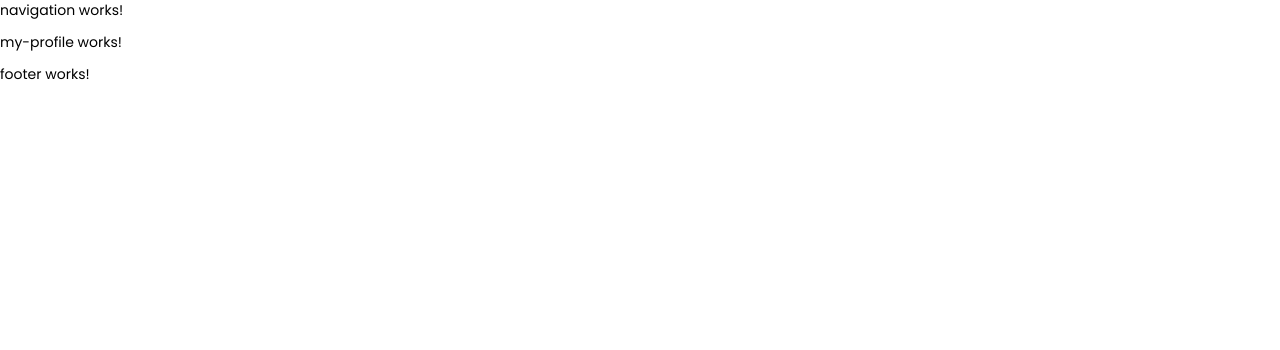
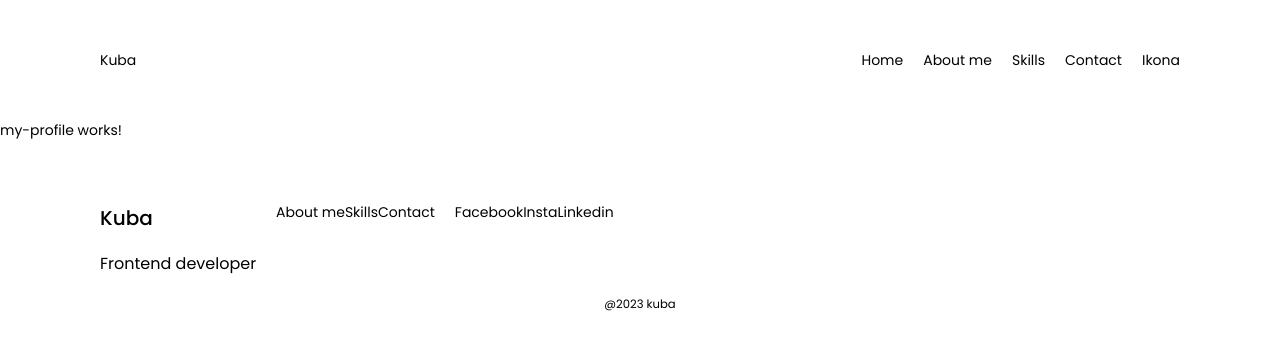
Before and after one commit to Jakubpecak/my-portfolio, an Angular app: page / in a window 1280 px wide. Shown: the top 350 px of the page. Built offline with nearby package versions, Linux system fonts and the light colour scheme.

Commit message:
add footer and navigation

```diff
--- a/src/app/components/shared/footer/footer.component.html
+++ b/src/app/components/shared/footer/footer.component.html
@@ -1 +1,19 @@
-<p>footer works!</p>
+<footer class="container">
+    <div class="footer">
+        <div class="footer-logo">
+            <h2>Kuba</h2>
+            <h3>Frontend developer</h3>
+        </div>
+        <div class="footer-menu">
+            <a class="footer-menu-item">About me</a>
+            <a class="footer-menu-item">Skills</a>
+            <a class="footer-menu-item">Contact</a>
+        </div>
+        <div class="footer-socials">
+            <a class="footer-social-item">Facebook</a>
+            <a class="footer-social-item">Insta</a>
+            <a class="footer-social-item">Linkedin</a>
+        </div>
+    </div>
+    <h5 class="copy-rights">@2023 kuba</h5>
+</footer>
--- a/src/app/components/shared/footer/footer.component.scss
+++ b/src/app/components/shared/footer/footer.component.scss
@@ -0,0 +1,14 @@
+:host {
+    .footer {
+        display: flex;
+        gap: 20px;
+
+        &-item {
+        }
+    }
+
+    .copy-rights {
+        display: flex;
+        justify-content: center;
+    }
+}
--- a/src/app/components/shared/navigation/navigation.component.html
+++ b/src/app/components/shared/navigation/navigation.component.html
@@ -1 +1,12 @@
-<p>navigation works!</p>
+<nav class="container">
+    <div class="nav">
+        <div class="nav-logo">Kuba</div>
+        <div class="nav-menu">
+            <a class="nav-menu-item">Home</a>
+            <a class="nav-menu-item">About me</a>
+            <a class="nav-menu-item">Skills</a>
+            <a class="nav-menu-item">Contact</a>
+            <a class="nav-menu-item icon">Ikona</a>
+        </div>
+    </div>
+</nav>
--- a/src/app/components/shared/navigation/navigation.component.scss
+++ b/src/app/components/shared/navigation/navigation.component.scss
@@ -0,0 +1,10 @@
+:host {
+    .nav {
+        display: flex;
+        justify-content: space-between;
+        &-menu {
+            display: flex;
+            gap: 20px;
+        }
+    }
+}
--- a/src/styles/core.scss
+++ b/src/styles/core.scss
@@ -25,3 +25,7 @@ a {
 img {
     display: block;
 }
+
+h1, h2, h3, h4, h5, h6, p, a {
+    font-family: 'Poppins', sans-serif!important;
+}
--- a/src/styles/shared.scss
+++ b/src/styles/shared.scss
@@ -0,0 +1,3 @@
+.container {
+    padding: 50px 100px;
+}
```
